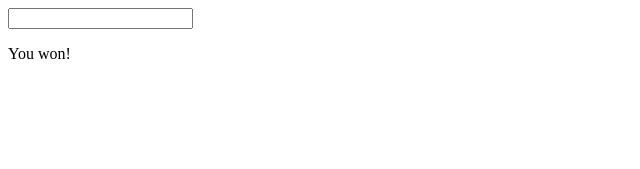
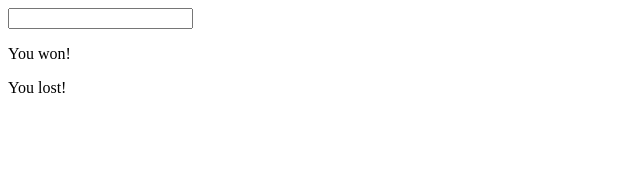
Before and after one commit to Archetipo95/wordle-tdd, a Vue app: page / in a window 1280 px wide. Shown: the top 169 px of the page, without its empty margins (0-640 px from the left). Built offline with nearby package versions, Linux system fonts and the light colour scheme.

Commit message:
Add defeat message

```diff
--- a/src/components/WordleBoard.vue
+++ b/src/components/WordleBoard.vue
@@ -1,5 +1,5 @@
 <script setup lang="ts">
-import { VICTORY_MESSAGE } from '../settings'
+import { VICTORY_MESSAGE, DEFEAT_MESSAGE } from '../settings'
 
 defineProps<{
   wordOfTheDay: string
@@ -9,4 +9,5 @@
 <template>
   <input type="text" name="inputGuess" id="inputGuess" />
   <p>{{ VICTORY_MESSAGE }}</p>
+  <p>{{ DEFEAT_MESSAGE }}</p>
 </template>
--- a/src/settings.ts
+++ b/src/settings.ts
@@ -1 +1,2 @@
 export const VICTORY_MESSAGE = 'You won!'
+export const DEFEAT_MESSAGE = 'You lost!'
```
Also changed, not shown: 1 other file (tests, documents, lock files or other folders).
